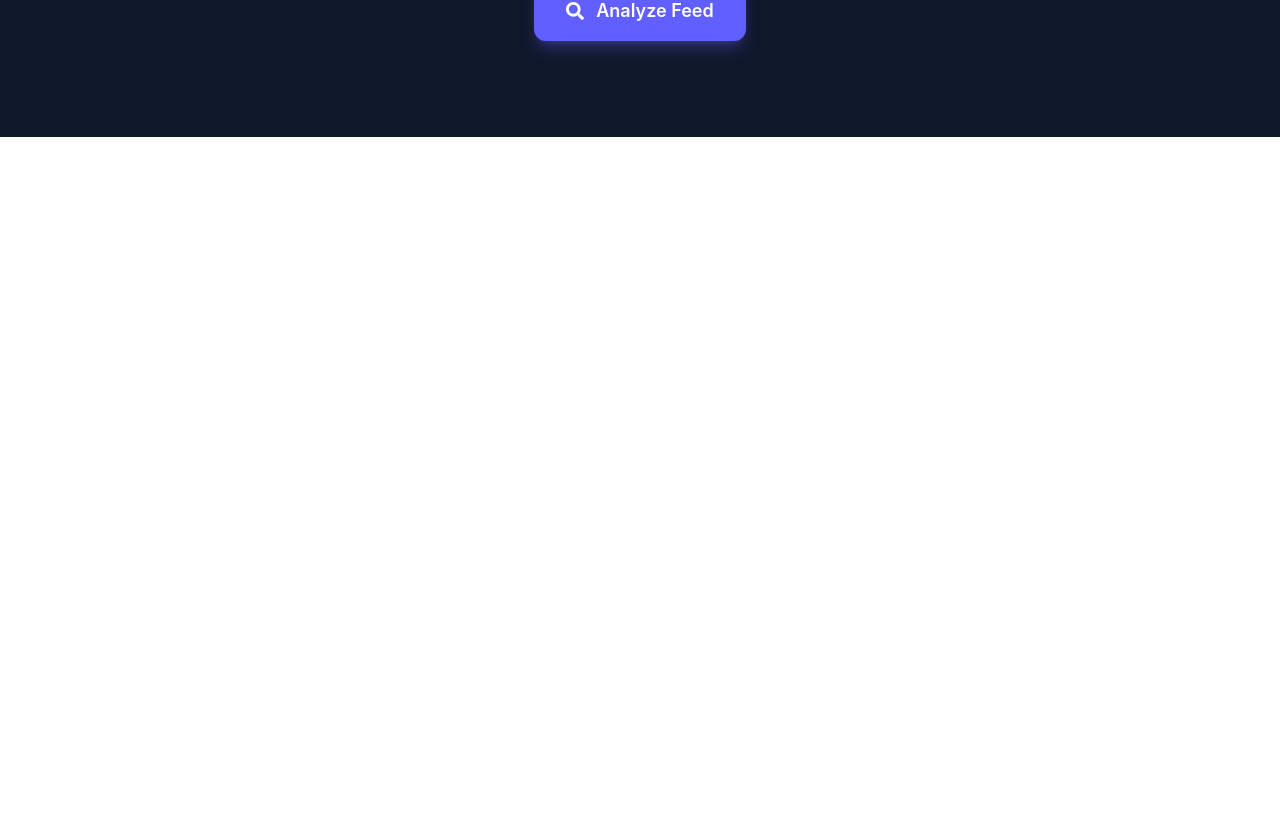
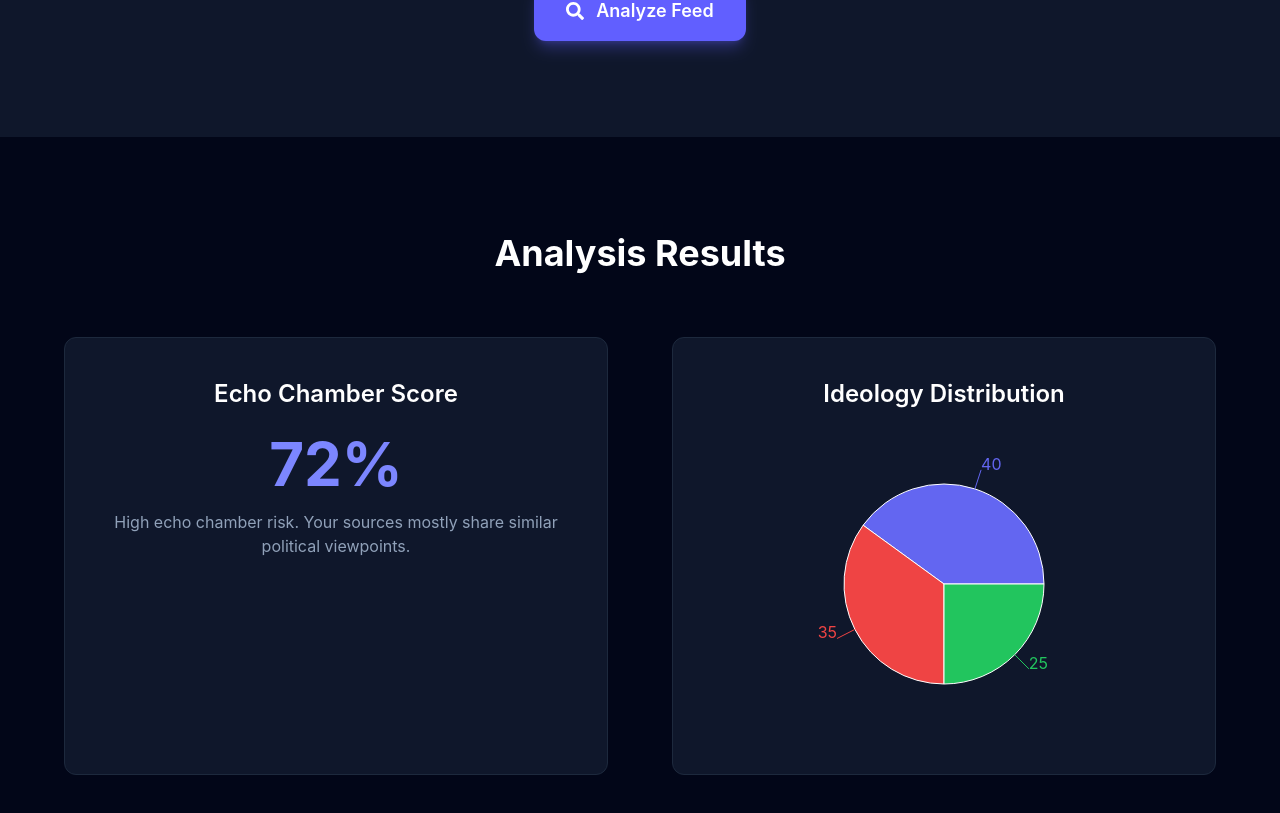
Before and after one commit to srushti-projects/echo-chamber-detector, a React app in the folder frontend/: page / in a window 1280 px wide. Shown: the part 1770-2583 px from the top of the page. Before the commit the page ends 1907 px from the top, so only its background shows below. Built offline with nearby package versions, Linux system fonts and the light colour scheme; the HTML template or start-up script is replaced by a standard one.

Commit message:
Fixed dependencies and React version issues

```diff
--- a/frontend/package.json
+++ b/frontend/package.json
@@ -10,8 +10,10 @@
     "preview": "vite preview"
   },
   "dependencies": {
-    "react": "^19.2.4",
-    "react-dom": "^19.2.4"
+    "react": "^18.2.0",
+    "react-dom": "^18.2.0",
+    "react-icons": "^5.6.0",
+    "recharts": "^2.12.7"
   },
   "devDependencies": {
     "@eslint/js": "^9.39.4",
--- a/frontend/src/App.jsx
+++ b/frontend/src/App.jsx
@@ -2,6 +2,7 @@ import Navbar from "./components/Navbar"
 import Hero from "./components/Hero"
 import Features from "./components/Features"
 import Analyze from "./components/Analyze"
+import Results from "./components/Results"
 
 function App() {
   return (
@@ -11,6 +12,7 @@ function App() {
       <Hero />
       <Features />
       <Analyze />
+      <Results />
 
     </div>
   )
--- /dev/null
+++ b/frontend/src/components/Results.jsx
@@ -0,0 +1,71 @@
+import { PieChart, Pie, Cell, Tooltip } from "recharts"
+
+const data = [
+  { name: "Left", value: 40 },
+  { name: "Right", value: 35 },
+  { name: "Neutral", value: 25 }
+]
+
+const COLORS = ["#6366f1", "#ef4444", "#22c55e"]
+
+function Results() {
+  return (
+    <section className="bg-slate-950 text-white py-24 px-10">
+
+      <h2 className="text-4xl font-bold text-center mb-16">
+        Analysis Results
+      </h2>
+
+      <div className="grid md:grid-cols-2 gap-16 max-w-6xl mx-auto">
+
+        {/* Echo Chamber Score */}
+
+        <div className="bg-slate-900 p-10 rounded-xl border border-slate-800 text-center">
+          <h3 className="text-2xl font-semibold mb-6">
+            Echo Chamber Score
+          </h3>
+
+          <div className="text-6xl font-bold text-indigo-400 mb-4">
+            72%
+          </div>
+
+          <p className="text-slate-400">
+            High echo chamber risk. Your sources mostly share
+            similar political viewpoints.
+          </p>
+        </div>
+
+
+        {/* Ideology Distribution */}
+
+        <div className="bg-slate-900 p-10 rounded-xl border border-slate-800 flex flex-col items-center">
+
+          <h3 className="text-2xl font-semibold mb-6">
+            Ideology Distribution
+          </h3>
+
+          <PieChart width={300} height={300}>
+            <Pie
+              data={data}
+              cx="50%"
+              cy="50%"
+              outerRadius={100}
+              dataKey="value"
+              label
+            >
+              {data.map((entry, index) => (
+                <Cell key={index} fill={COLORS[index % COLORS.length]} />
+              ))}
+            </Pie>
+            <Tooltip />
+          </PieChart>
+
+        </div>
+
+      </div>
+
+    </section>
+  )
+}
+
+export default Results
--- a/package.json
+++ b/package.json
@@ -1,5 +1,8 @@
 {
   "dependencies": {
-    "react-icons": "^5.6.0"
+    "react": "^18.3.1",
+    "react-dom": "^18.3.1",
+    "react-icons": "^5.6.0",
+    "recharts": "^2.12.7"
   }
 }
```
Also changed, not shown: 2 other files (tests, documents, lock files or other folders).
